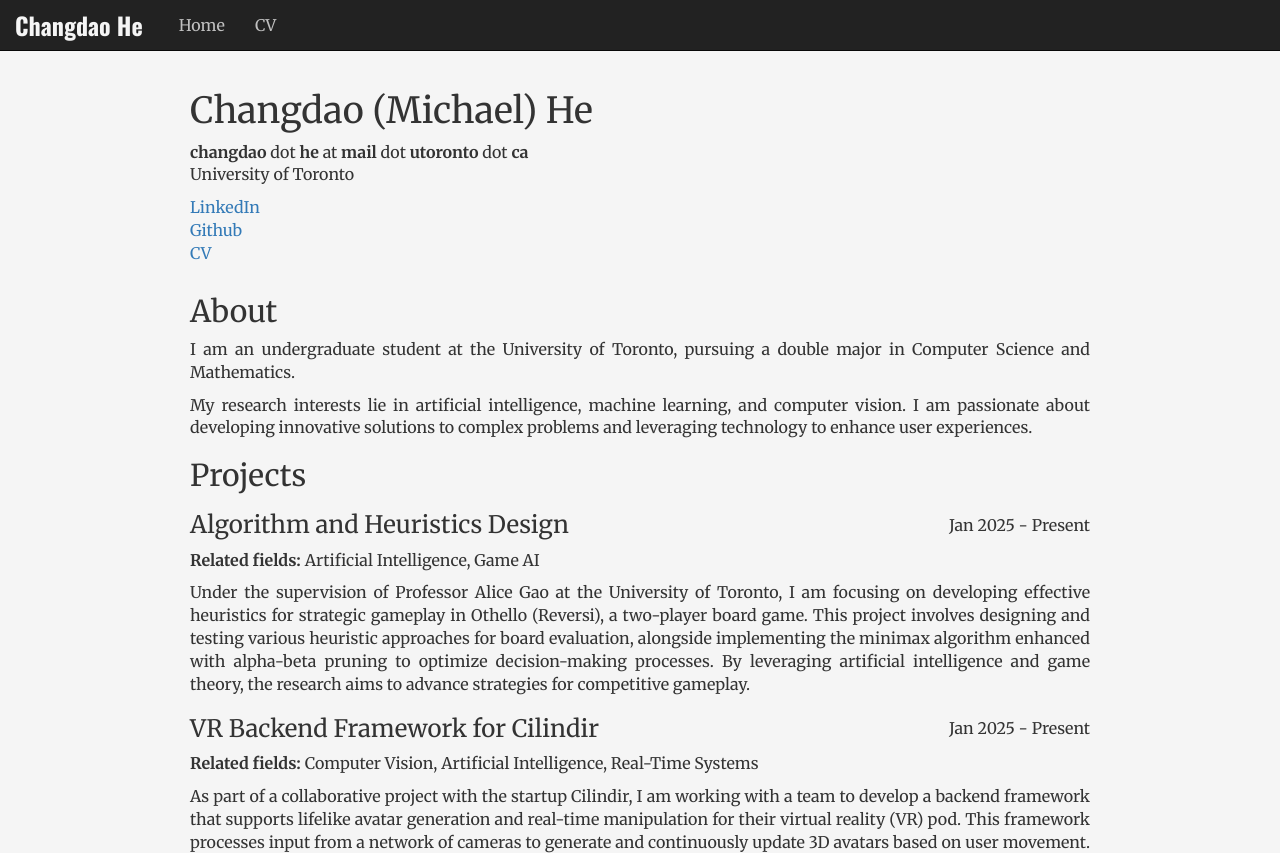
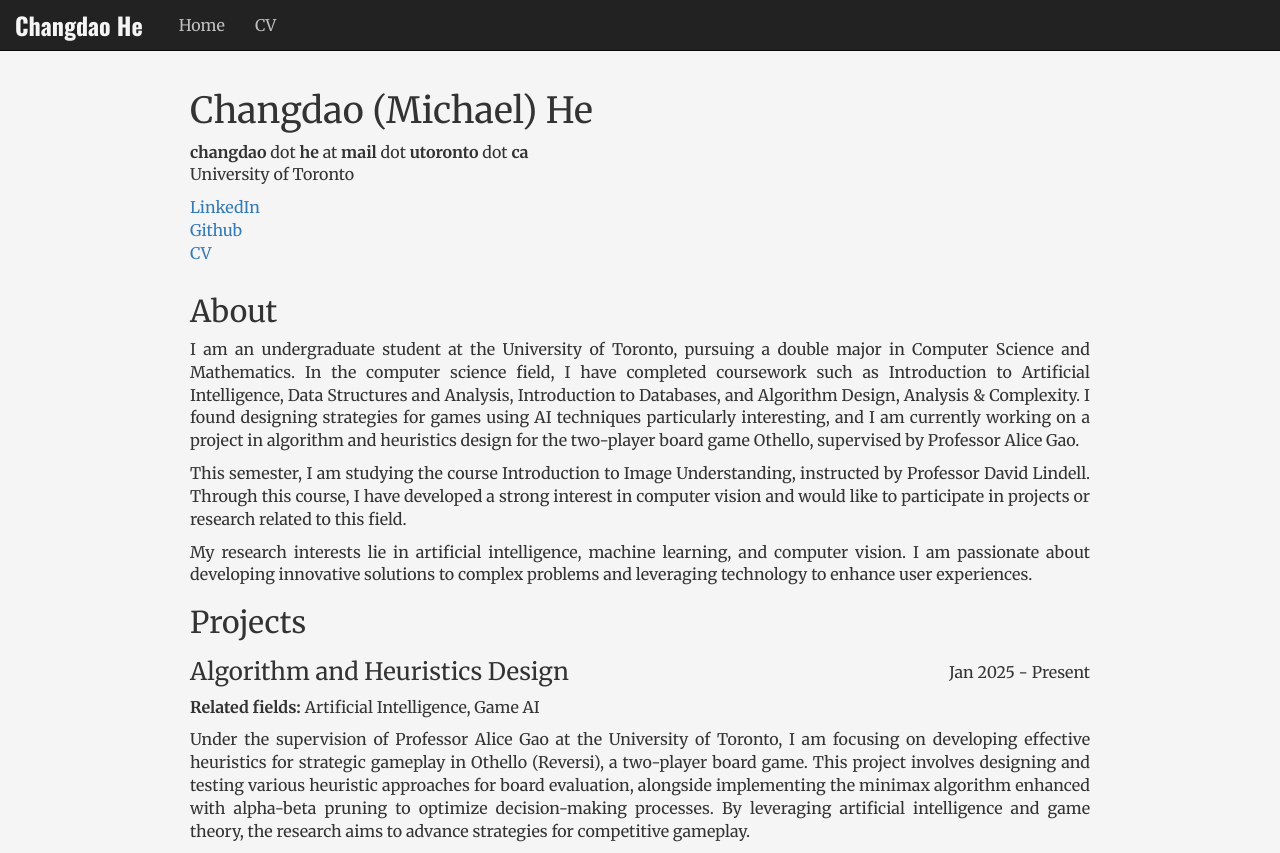
Before and after one commit to michaelcantprogram/michaelcantprogram.github.io, a plain HTML site: page index.html in a window 1280 px wide. Shown: the top 853 px of the page. Drawn offline with nearby package versions, Linux system fonts and the light colour scheme.

Commit message:
updated "about" section

```diff
--- a/index.html
+++ b/index.html
@@ -88,7 +88,14 @@
 
     <div style="margin-top: 30px; text-align: justify;">
       <h2>About</h2>
-      <p>I am an undergraduate student at the University of Toronto, pursuing a double major in Computer Science and Mathematics.</p>
+      <p>I am an undergraduate student at the University of Toronto, pursuing a double major in Computer Science and Mathematics.
+        In the computer science field, I have completed coursework such as Introduction to Artificial Intelligence, Data Structures and Analysis, Introduction to Databases, and Algorithm Design,
+        Analysis & Complexity. I found designing strategies for
+        games using AI techniques particularly interesting, and I am currently working on a project in algorithm and heuristics
+        design for the two-player board game Othello, supervised by Professor Alice Gao.</p>
+      <p>This semester, I am studying the course Introduction to Image Understanding, instructed by Professor David Lindell.
+        Through this course, I have developed a strong interest in computer vision and would like to participate in projects
+        or research related to this field.</p>
         <p>My research interests lie in artificial intelligence, machine learning, and computer vision. I am passionate about developing
             innovative solutions to complex problems and leveraging technology to enhance user experiences.</p>
 <!--      <h2>Technical Skills</h2>-->
```
